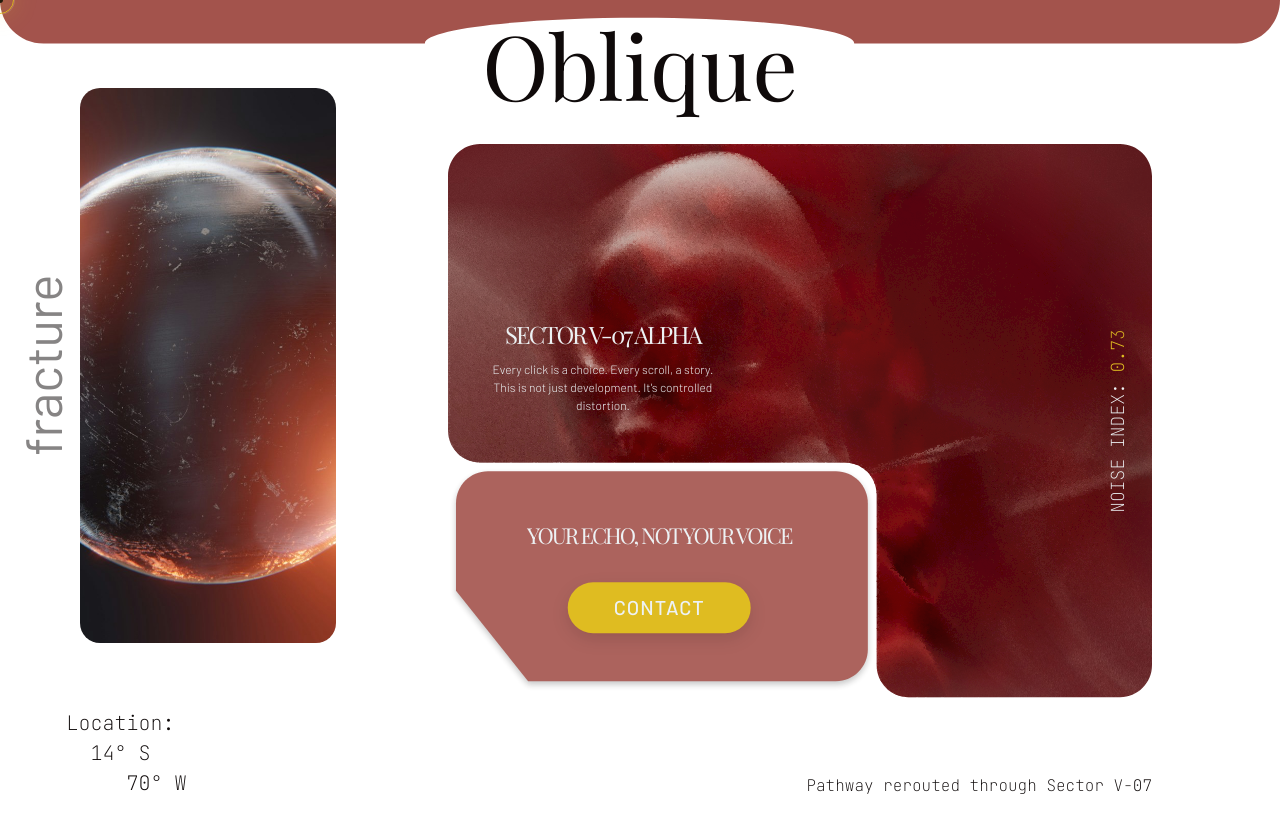
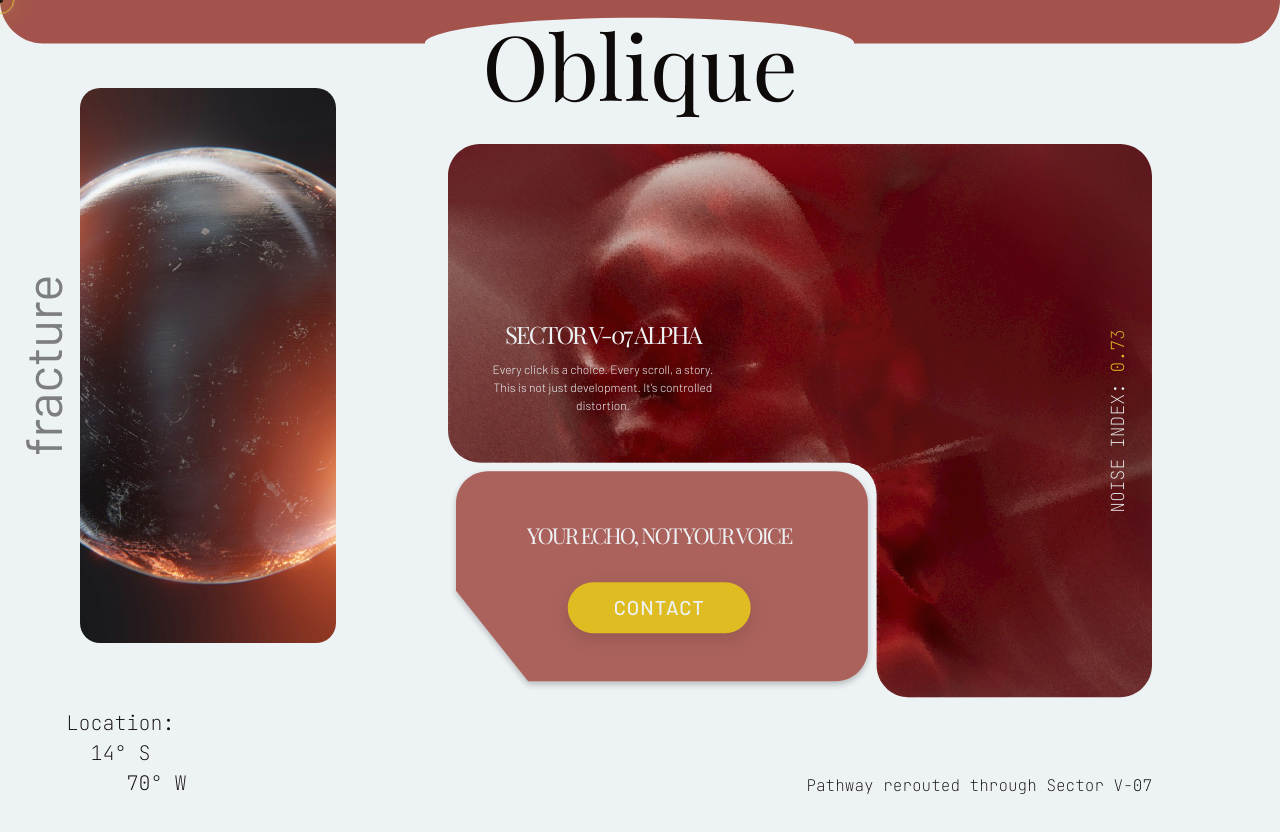
Before and after one commit to damodevworks/oblique-dev, a website built with Vite: page index.html in a window 1280 px wide. Shown: the top 832 px of the page. Built offline with nearby package versions, Linux system fonts and the light colour scheme.

Commit message:
feat: set body background-color to the colour-white token instead of the browser default

```diff
--- a/src/styles/base/typography.scss
+++ b/src/styles/base/typography.scss
@@ -5,6 +5,7 @@ body {
   font-family: var.$font-primary;
   line-height: 1.5;
   color: var.$colour-black;
+  background-color: var.$colour-white;
   font-weight: var.$w-regular;
 }
 
```
